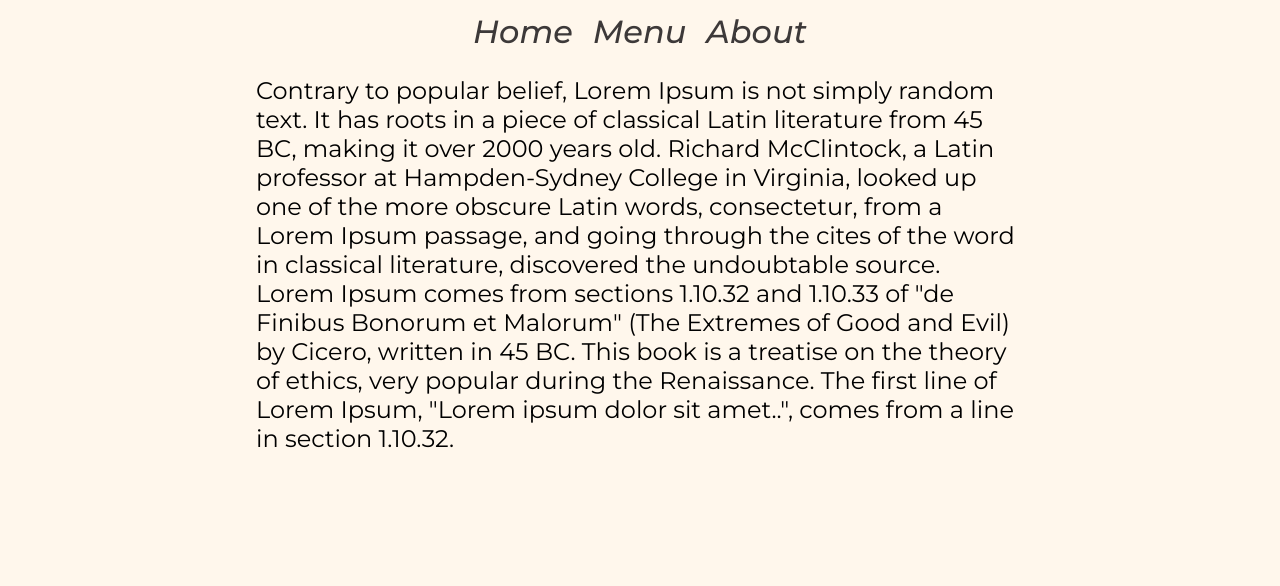
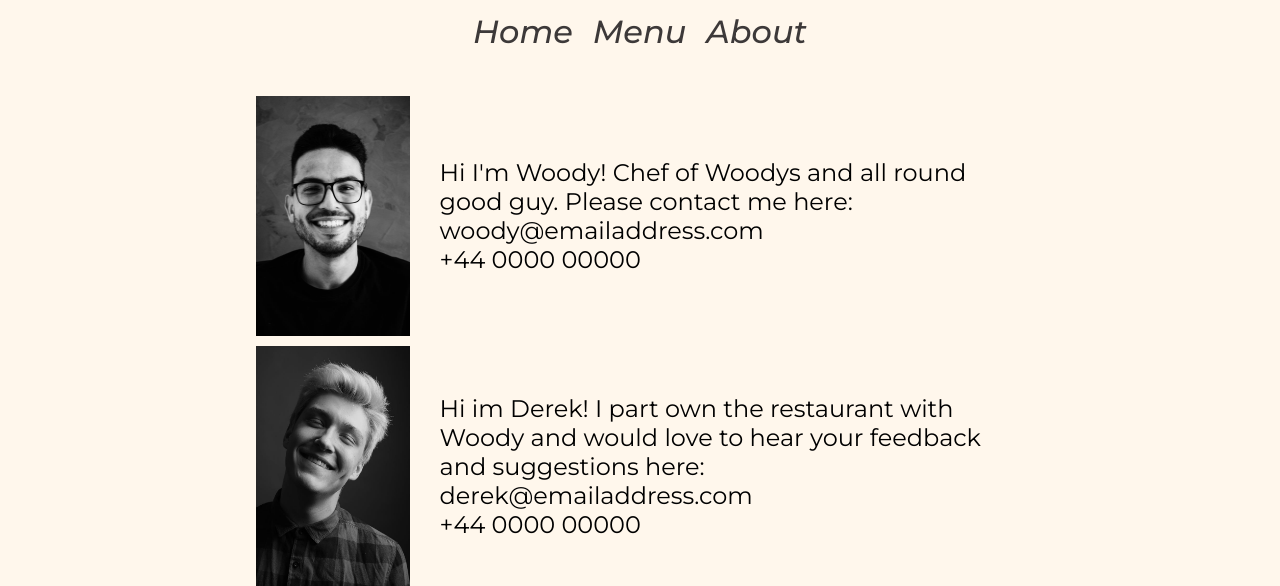
Before and after one commit to Mrsguigles11/restaurant_page, a website built with webpack: page src/template.html in a window 1280 px wide. Both pictures are taken after a click on the button "About". Shown: the part 310-896 px from the top of the page. Before the commit the page ends 800 px from the top, so only its background shows below. Built offline with nearby package versions, Linux system fonts and the light colour scheme; a web font is replaced by a local one.

Commit message:
Add 2 pictures and bios to about tab.

```diff
--- a/src/about.js
+++ b/src/about.js
@@ -1,6 +1,43 @@
+import chefImageImport from "../img/chefImage.jpg";
+import ownerImageImport from "../img/ownerImage.jpg";
 export {aboutContent};
 
 function aboutContent () {
     const content = document.querySelector("#content");
-    content.textContent = `Contrary to popular belief, Lorem Ipsum is not simply random text. It has roots in a piece of classical Latin literature from 45 BC, making it over 2000 years old. Richard McClintock, a Latin professor at Hampden-Sydney College in Virginia, looked up one of the more obscure Latin words, consectetur, from a Lorem Ipsum passage, and going through the cites of the word in classical literature, discovered the undoubtable source. Lorem Ipsum comes from sections 1.10.32 and 1.10.33 of "de Finibus Bonorum et Malorum" (The Extremes of Good and Evil) by Cicero, written in 45 BC. This book is a treatise on the theory of ethics, very popular during the Renaissance. The first line of Lorem Ipsum, "Lorem ipsum dolor sit amet..", comes from a line in section 1.10.32.`
+    content.innerHTML = '';
+    const aboutContent = document.createElement('div');
+    content.appendChild(aboutContent);
+    aboutContent.setAttribute('class', 'about_content');
+    const chefImage = document.createElement('img');
+    chefImage.src = chefImageImport;
+    chefImage.setAttribute('class', 'about_image');
+    aboutContent.appendChild(chefImage);
+    const chefBioWrapper = document.createElement('div');
+    chefBioWrapper.setAttribute('class', 'about_bio');
+    aboutContent.appendChild(chefBioWrapper);
+    const chefBio = document.createElement('div');
+    chefBio.textContent = "Hi I'm Woody! Chef of Woodys and all round good guy. Please contact me here:";
+    chefBioWrapper.appendChild(chefBio);
+    const chefEmail = document.createElement('p');
+    chefEmail.textContent = "woody@emailaddress.com";
+    chefBioWrapper.appendChild(chefEmail);
+    const chefPhoneNo = document.createElement('p');
+    chefPhoneNo.textContent = "+44 0000 00000";
+    chefBioWrapper.appendChild(chefPhoneNo);
+    const ownerImage = document.createElement('img');
+    ownerImage.src = ownerImageImport;
+    ownerImage.setAttribute('class', 'about_image');
+    aboutContent.appendChild(ownerImage);
+    const ownerBioWrapper = document.createElement("div");
+    ownerBioWrapper.setAttribute('class', 'about_bio');
+    aboutContent.appendChild(ownerBioWrapper);
+    const ownerBio = document.createElement('div');
+    ownerBio.textContent = "Hi im Derek! I part own the restaurant with Woody and would love to hear your feedback and suggestions here:";
+    ownerBioWrapper.appendChild(ownerBio);
+    const ownerEmail = document.createElement('p');
+    ownerEmail.textContent = "derek@emailaddress.com";
+    ownerBioWrapper.appendChild(ownerEmail);
+    const ownerPhoneNo = document.createElement('p');
+    ownerPhoneNo.textContent = "+44 0000 00000";
+    ownerBioWrapper.appendChild(ownerPhoneNo);
 }
--- a/src/styles.css
+++ b/src/styles.css
@@ -14,7 +14,7 @@
 }
 
 body {
-    height: 100vh;
+    height: 100%;
     width: 100vw;
     display: flex;
     flex-direction: column;
@@ -29,10 +29,6 @@ body {
     padding-top: 20px;
     font-size: 1.5rem;
     margin-top: 5px;
-}
-
-.home_content {
-    text-align: center;
 }
 
 h1 {
@@ -130,3 +126,23 @@ header {
 #book_button:hover, .menu_button_container:hover {
     background-color: pink;
 }
+
+.home_content {
+    text-align: center;
+}
+
+.about_content {
+    display: grid;
+    grid-template: 1fr 1fr / auto 1fr;
+    gap: 10px 30px;
+    padding-top: 20px;
+}
+
+.about_image {
+    height: 30vh;
+    width: 12vw;
+}
+
+.about_bio {
+    place-self: center;
+}
--- a/webpack.config.js
+++ b/webpack.config.js
@@ -28,6 +28,10 @@ module.exports = {
       {
         test: /\.html$/i,
         loader: "html-loader",
+      },
+      {
+        test: /\.(png|svg|jpg|jpeg|gif)$/i,
+        type: "asset/resource",
       }
     ],
   },
```
Also changed, not shown: img/chefImage.jpg (added), img/ownerImage.jpg (added), 1 other file.
